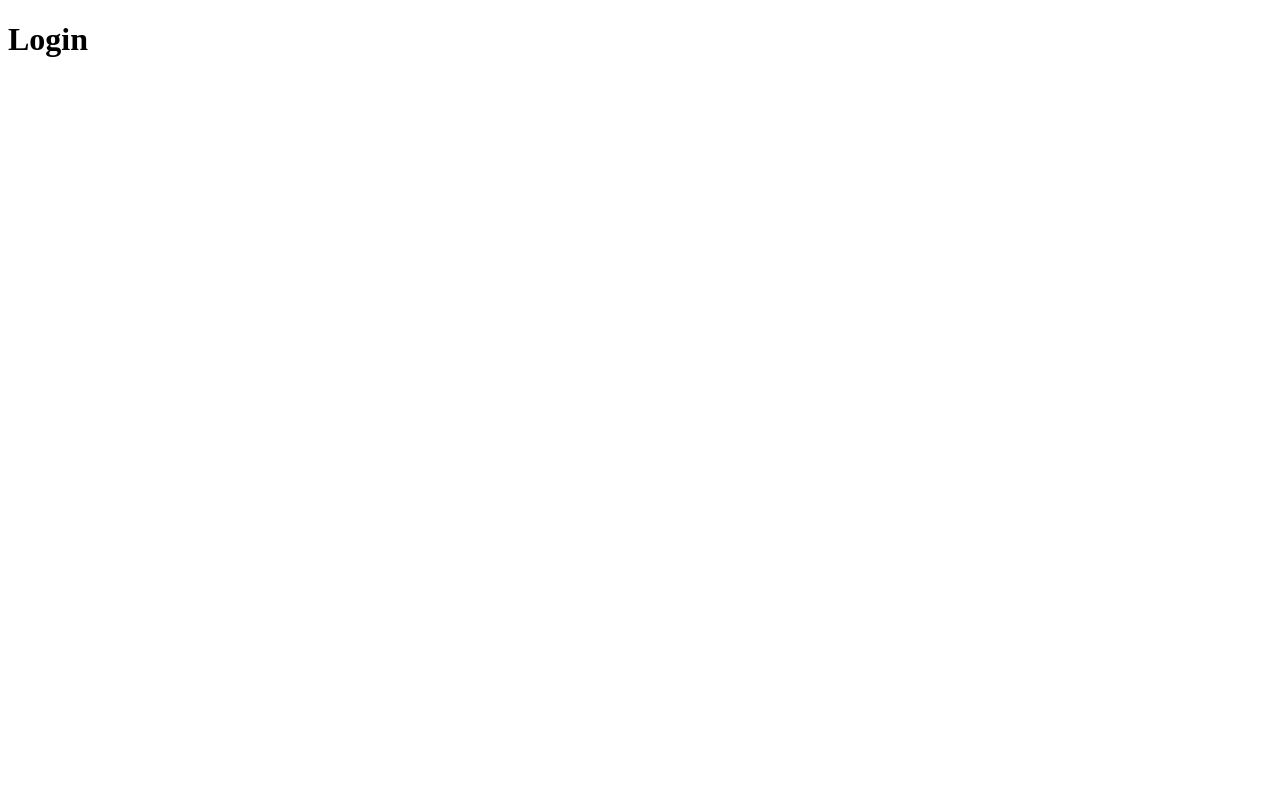
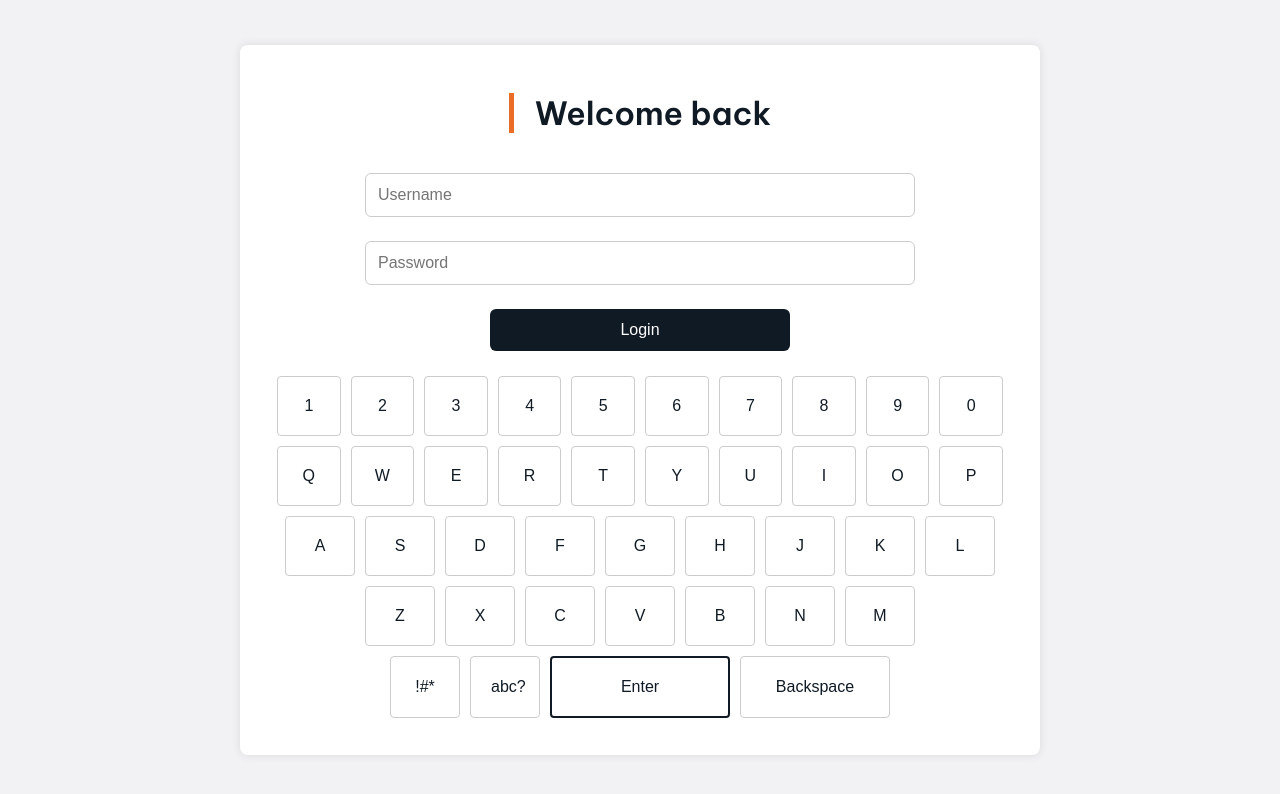
Before and after one commit to idlakshan21/NOM, an Electron app: page src/views/login.html in a window 1280 px wide. Drawn offline with Linux system fonts and the light colour scheme.

Commit message:
feat: add login page

```diff
--- /dev/null
+++ b/src/css/login.css
@@ -0,0 +1,69 @@
+.login-container {
+  background-color: var(--color-tertiary);
+  padding: 2rem;
+  border-radius: 0.5rem;
+  box-shadow: 0 0 10px rgba(0, 0, 0, 0.1);
+  width: 100%;
+  max-width: 800px;
+  margin: 0 auto;
+  text-align: center;
+}
+
+.login-form__input {
+  width: 100%;
+  max-width: 550px;
+  padding: 0.75rem;
+  margin: 1.5rem auto;
+  border: 1px solid var(--color-border);
+  border-radius: 0.375rem;
+  box-sizing: border-box;
+  font-size: 1rem;
+  display: block;
+}
+
+.login-form__button {
+  width: 100%;
+  max-width: 300px;
+
+}
+
+.login-title {
+  font-size: 32px;
+  padding: 1rem;
+}
+
+.login-title span {
+  color: transparent;
+  border-left: 5px solid var(--color-primary);
+}
+
+.login-keyboard {
+  margin-top: 20px;
+}
+
+.login-keyboard__row{
+  display: flex;
+  justify-content: center;
+}
+
+.login-keyboard__key {
+  margin: 5px;
+  padding: 20px;
+  border: 1px solid var(--color-border);
+  border-radius: 4px;
+  cursor: pointer;
+  width: 70px;
+  color: var(--color-secondary);
+  text-align: center;
+  box-sizing: border-box;
+  background-color: var(--color-tertiary);
+}
+
+.login-keyboard__enter {
+  width: 180px;
+  border: 2px solid var(--color-secondary);
+}
+
+.login-keyboard__backspace {
+  width: 150px;
+}
--- /dev/null
+++ b/src/css/style.css
@@ -0,0 +1,121 @@
+@import url('https://fonts.googleapis.com/css2?family=Be+Vietnam+Pro:wght@400;600&family=Inter:wght@400;600&display=swap');
+
+:root {
+
+  --color-primary: #ea6d27;
+  --color-secondary: #101a24;
+  --color-tertiary: #ffffff;
+  --color-selected: #f6c4ae;
+  --color-bg: #f2f2f5;
+  --color-panel-selected: #f3f3f4;
+  --color-order-panel: #5c6574;
+  --color-notification-ready: #4bae4f;
+  --color-text: #101a24;
+  --color-border: #ccc;
+
+
+  --color-success: #00cc00;
+  --color-error: #ff3300;
+
+
+  --font-primary: 'Inter', sans-serif;
+  --font-secondary: 'Be Vietnam Pro', sans-serif;
+}
+
+/* =====Base Styles ===== */
+*,
+*::before,
+*::after {
+  margin: 0;
+  padding: 0;
+  box-sizing: border-box;
+}
+
+html,
+body {
+  height: 100%;
+  width: 100%;
+  font-family: var(--font-primary);
+  color: var(--color-text);
+  background-color: var(--color-bg);
+  -webkit-font-smoothing: antialiased;
+  -moz-osx-font-smoothing: grayscale;
+  display: flex;
+  justify-content: center;
+  align-items: center;
+}
+
+img {
+  max-width: 100%;
+  display: block;
+}
+
+ul,
+ol {
+  list-style: none;
+}
+
+a {
+  text-decoration: none;
+  color: inherit;
+}
+
+h1,
+h2,
+h3,
+h4,
+h5,
+h6 {
+  font-family: var(--font-secondary);
+  font-weight: 600;
+  color: var(--color-secondary);
+  line-height: 1.25;
+}
+
+
+p {
+  font-family: var(--font-primary);
+  line-height: 1.6;
+  color: var(--color-text);
+}
+
+button{
+  padding: 0.75rem;
+  margin: 1rem auto;
+  border: none;
+  border-radius: 0.375rem;
+  background-color: var(--color-secondary);
+  color: var(--color-tertiary);
+  cursor: pointer;
+  font-size: 1rem;
+  display: block;
+  transition: background-color 0.3s ease;
+}
+
+button:hover {
+  transform: translateY(-2px);
+  box-shadow: 0 6px 12px rgba(0, 0, 0, 0.15);
+}
+
+button:disabled {
+  background-color: var(--color-border);
+  color: #666666;
+  cursor: not-allowed;
+  transform: none;
+  box-shadow: none;
+  opacity: 0.7;
+}
+
+.alert-orange-button {
+    background-color:var(--primary-color) !important;
+    border-color:var(--primary-color) !important;
+    border: none !important;
+    outline: none !important;
+  }
+
+  .alert-black-button {
+    background-color:var(--secondary-color) !important;
+    border-color:var(--secondary-color) !important;
+    border: none !important;
+    outline: none !important;
+  }
--- a/src/views/login.html
+++ b/src/views/login.html
@@ -1,11 +1,87 @@
 <!DOCTYPE html>
 <html lang="en">
+
 <head>
     <meta charset="UTF-8">
     <meta name="viewport" content="width=device-width, initial-scale=1.0">
-    <title>Document</title>
+    <title>Login Page</title>
+    <link rel="stylesheet" href="../css/style.css">
+    <link rel="stylesheet" href="../css/login.css">
 </head>
+
 <body>
-    <h1>Login</h1>
+    <div class="login-container">
+        <div class="loading-screen" style="display: none;">
+            <img src="../assets/gif/loading.gif" alt="Loading..." class="loading-screen__gif" />
+            <p class="loading-screen__text">Loading, please wait...</p>
+        </div>
+
+        <h2 class="login-title"><span class="login-title__bar">|</span> Welcome back</h2>
+
+        <form class="login-form" action="#" method="post">
+            <input type="text" placeholder="Username" id="login-username" class="login-form__input" />
+            <input type="password" placeholder="Password" id="login-password" class="login-form__input" />
+            <button type="button" id="login-button" class="login-form__button">Login</button>
+        </form>
+
+        <div class="login-keyboard">
+            <div class="login-keyboard__row">
+                <button type="button" class="login-keyboard__key">1</button>
+                <button type="button" class="login-keyboard__key">2</button>
+                <button type="button" class="login-keyboard__key">3</button>
+                <button type="button" class="login-keyboard__key">4</button>
+                <button type="button" class="login-keyboard__key">5</button>
+                <button type="button" class="login-keyboard__key">6</button>
+                <button type="button" class="login-keyboard__key">7</button>
+                <button type="button" class="login-keyboard__key">8</button>
+                <button type="button" class="login-keyboard__key">9</button>
+                <button type="button" class="login-keyboard__key">0</button>
+            </div>
+
+            <div class="login-keyboard__row">
+                <button type="button" class="login-keyboard__key">Q</button>
+                <button type="button" class="login-keyboard__key">W</button>
+                <button type="button" class="login-keyboard__key">E</button>
+                <button type="button" class="login-keyboard__key">R</button>
+                <button type="button" class="login-keyboard__key">T</button>
+                <button type="button" class="login-keyboard__key">Y</button>
+                <button type="button" class="login-keyboard__key">U</button>
+                <button type="button" class="login-keyboard__key">I</button>
+                <button type="button" class="login-keyboard__key">O</button>
+                <button type="button" class="login-keyboard__key">P</button>
+            </div>
+
+            <div class="login-keyboard__row">
+                <button type="button" class="login-keyboard__key">A</button>
+                <button type="button" class="login-keyboard__key">S</button>
+                <button type="button" class="login-keyboard__key">D</button>
+                <button type="button" class="login-keyboard__key">F</button>
+                <button type="button" class="login-keyboard__key">G</button>
+                <button type="button" class="login-keyboard__key">H</button>
+                <button type="button" class="login-keyboard__key">J</button>
+                <button type="button" class="login-keyboard__key">K</button>
+                <button type="button" class="login-keyboard__key">L</button>
+            </div>
+
+            <div class="login-keyboard__row">
+                <button type="button" class="login-keyboard__key">Z</button>
+                <button type="button" class="login-keyboard__key">X</button>
+                <button type="button" class="login-keyboard__key">C</button>
+                <button type="button" class="login-keyboard__key">V</button>
+                <button type="button" class="login-keyboard__key">B</button>
+                <button type="button" class="login-keyboard__key">N</button>
+                <button type="button" class="login-keyboard__key">M</button>
+            </div>
+
+            <div class="login-keyboard__row">
+                <button class="login-keyboard__key">!#*</button>
+                <button class="login-keyboard__key">abc?</button>
+                <button class="login-keyboard__key login-keyboard__enter">Enter</button>
+                <button class="login-keyboard__key login-keyboard__backspace">Backspace</button>
+            </div>
+        </div>
+    </div>
+
 </body>
+
 </html>
```
Also changed, not shown: src/assets/gif/loading.gif (added).
